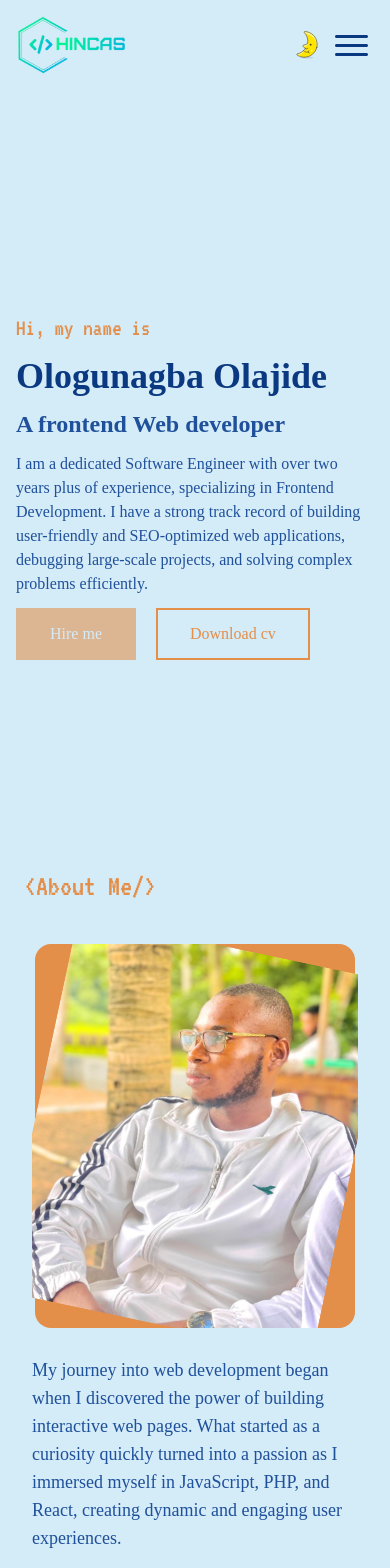
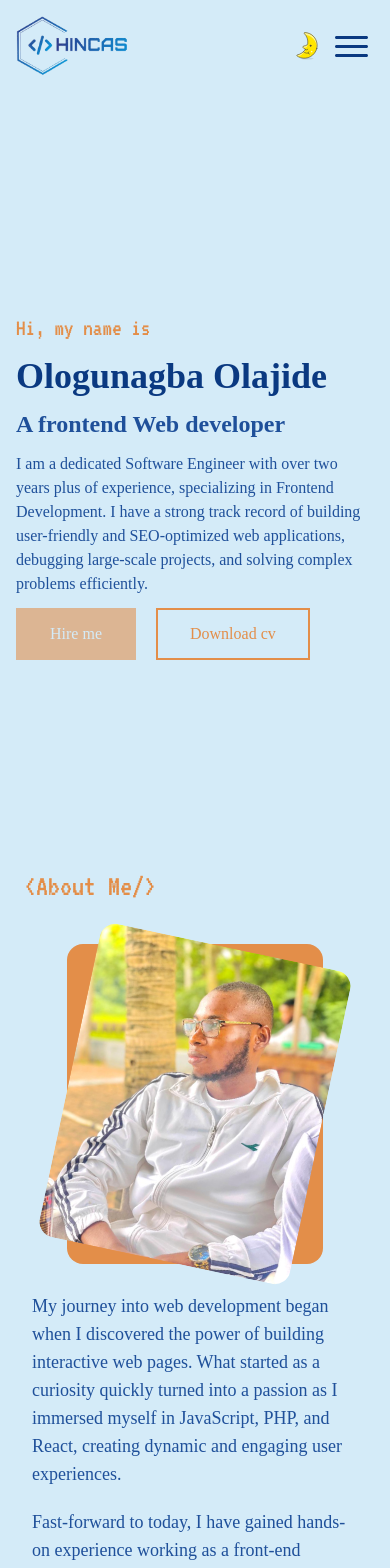
Before and after one commit to Hollajay/My-Portfolio, a React (Vite) app: page / in a window 390 px wide. Shown: the top 1568 px of the page. Built offline with nearby package versions, Linux system fonts and the light colour scheme; a web font is replaced by a local one.

Commit message:
dark mode logo added

```diff
--- a/src/features/About.jsx
+++ b/src/features/About.jsx
@@ -3,12 +3,12 @@ import { SkillProps } from '../component/skills-props'
 
 export const About = () => {
   return (
-    <div className="bg-light-100 lg:px-15 w-full min-h-screen">
+    <div className=" lg:px-15 w-full min-h-screen">
        <div className="lg:px-20 p-6">
        <h1 className="text-3xl  text-left font-subhead text-light-400">{`<About Me/>`}</h1>
          <div className="w-full lg:flex flex-row-reverse p-2 space-y-7 my-8">
-            <div className="lg:w-1/2 w-full flex justify-center items-center lg:p-12 overflow-hidden">
-            <div className='w-80 h-96 bg-light-400 rounded-2xl '>
+            <div className="lg:w-1/2 w-full flex justify-center items-center lg:p-12 ">
+            <div className='md:w-80 md:h-96 w-64 h-80 bg-light-400 rounded-2xl '>
               <img className='w-80 h-full object-cover rounded-2xl transform rotate-12 hover:rotate-0 transition-all duration-700 ease-in'  src={profileimage} alt="profileimage" />
               </div></div>
             <div className="lg:w-1/2 w-full space-y-5 text-light-300 text-lg">
--- a/src/features/Contact.jsx
+++ b/src/features/Contact.jsx
@@ -1,6 +1,6 @@
 export const Contact = () => {
   return (
-    <div className="bg-light-100 lg:px-15 md:px-10 w-full h-full py-6">
+    <div className=" lg:px-15 md:px-10 w-full h-full py-6">
       <div className="lg:px-20 md:px-10 flex items-center h-full w-full">
         {/* <h1 className="text-3xl font-bold">{`<About Me/>`}</h1> */}
         <div className="w-full flex flex-col items-center gap-9">
--- a/src/features/Experience.jsx
+++ b/src/features/Experience.jsx
@@ -3,7 +3,7 @@ import {  BiHighlight} from "react-icons/bi";
 
 export const Experience = () => {
   return (
-    <div className="bg-light-100 lg:px-15 md:p-5 w-full min-h-screen">
+    <div className=" lg:px-15 md:p-5 w-full min-h-screen">
     <div className="lg:px-20 p-6">
     <h1 className="text-3xl  text-left font-subhead text-light-400">{`<Experience/>`}</h1>
      <div className="lg:p-6 mt-2  lg:pr-80 flex flex-col gap-14 text-light-300">
--- a/src/features/Footer.jsx
+++ b/src/features/Footer.jsx
@@ -3,7 +3,7 @@ import { IconProps } from "../component/iconProps"
 
 export const Footer = () => {
   return (
-    <div className="bg-light-100 flex-col flex items-center">
+    <div className=" flex-col flex items-center">
         <div className="bg flex text-light-500 space-x-6">
             {IconProps.map((data,index) =>(
                <a href={data.link} key={index}>{data.icon}</a>
--- a/src/features/Header.jsx
+++ b/src/features/Header.jsx
@@ -1,6 +1,6 @@
 export const Header = () => {
   return (
-    <div className="w-full h-screen flex items-center bg-light-100 lg:px-20 md:px-10">
+    <div className="w-full h-screen flex items-center lg:px-20 md:px-10">
       <div className="lg:px-28 p-4 mt-32 space-y-3">
         <p className="text-2xl font-subhead text-light-400">Hi, my name is</p>
         <h1 className="md:text-7xl text-4xl text-light-500 font-bold text-400">
--- a/src/features/Home.jsx
+++ b/src/features/Home.jsx
@@ -21,7 +21,7 @@ export const Home = () => {
   const hero = useRef(null)
 
   return (
-    <div className={`font-list relative `}>
+    <div className={`font-list relative bg-light-100 `}>
           <Nav aboutRef={aboutRef} experienceRef={experienceRef} projectRef={projectRef} contactRef={contactRef} hero={hero}/>
            <SideIcon/>
         <div className="fixed lg:flex hidden items-center flex-col gap-48  text-light-500  bottom-0 right-0">
--- a/src/features/Nav.jsx
+++ b/src/features/Nav.jsx
@@ -1,5 +1,6 @@
 
-import logo from "../assets/MyLogo.png";
+import logo1 from "../assets/logo1.png";
+import logo2 from "../assets/logo2.png"
 import { useEffect, useState } from "react";
 import { RxTextAlignJustify } from "react-icons/rx";
 import sun from '../assets/svg/sun (1).svg'
@@ -30,8 +31,8 @@ export const Nav = ({
     }
   };
   return (
-    <div className="w-full fixed z-50">
-      <div className="w-full flex p-4 items-center lg:justify-center justify-between bg-light-100 font-list">
+    <div className="w-full fixed z-50 bg-light-100">
+      <div className="w-full flex p-4 items-center lg:justify-center justify-between font-list">
         <div className="space-x-14 lg:flex  hidden items-center text-light-500 ">
           <p
             onClick={() => scrollToSection(aboutRef)}
@@ -46,7 +47,9 @@ export const Nav = ({
             Experience
           </p>
           <p onClick={() => scrollToSection(hero)}>
-            <img className="w-40 h-14 object-contain" src={logo} alt="image" />
+            {theme === "light" ? <img className="w-40 h-14 object-contain" src={logo2} alt="image" />
+            : <img className="w-40 h-14 object-contain" src={logo1} alt="image" />}
+
           </p>
           <p
             onClick={() => scrollToSection(projectRef)}
@@ -61,9 +64,12 @@ export const Nav = ({
             Contact
           </p>
         </div>
-        <div className="md:hidden">
-          <img className="w-28  object-contain" src={logo} alt="image" />
-        </div>
+
+          {theme === "light" ?
+          <div className="md:hidden"><img className="w-28  object-contain" src={logo2} alt="image" /> </div> :
+          <div className="md:hidden"><img className="w-28  object-contain" src={logo1} alt="image" /></div>
+          }
+
         <div className="flex items-center space-x-2">
         <button
           onClick={toggleTheme}
--- a/src/features/Projects.jsx
+++ b/src/features/Projects.jsx
@@ -4,13 +4,13 @@ import { projectProps } from "../component/projectProps"
 
 export const Projects = () => {
   return (
-    <div className="bg-light-100 lg:px-15 md:p-10 w-full min-h-screen">
-    <div className="lg:px-20">
+    <div className="lg:px-15 md:p-10 w-full min-h-screen">
+    <div className="lg:px-20 p-6">
     <h1 className="text-3xl  text-left font-subhead text-light-400">{`<Projects/>`}</h1>
      <div className="grid p-6 lg:grid-cols-3 md:grid-cols-2 gap-7 text-light-500">
       {projectProps.map((data,index) => (
        <div key={index} className="p-6 rounded-xl bg-card-100 hover:bg-transparent hover:shadow-project transition-all ease-in duration-500">
-        <div><img className="h-40 rounded-xl w-full" src={data.image} alt="image" /></div>
+        <div><img className="h-44 rounded-xl w-full" src={data.image} alt="image" /></div>
          <div className="mt-3">
             <h1 className="text-light-400 text-xl">{data.title}</h1>
             <p className="text-sm">{data.details} </p>
```
Also changed, not shown: src/assets/logo1.png (added), src/assets/logo2.png (added).
